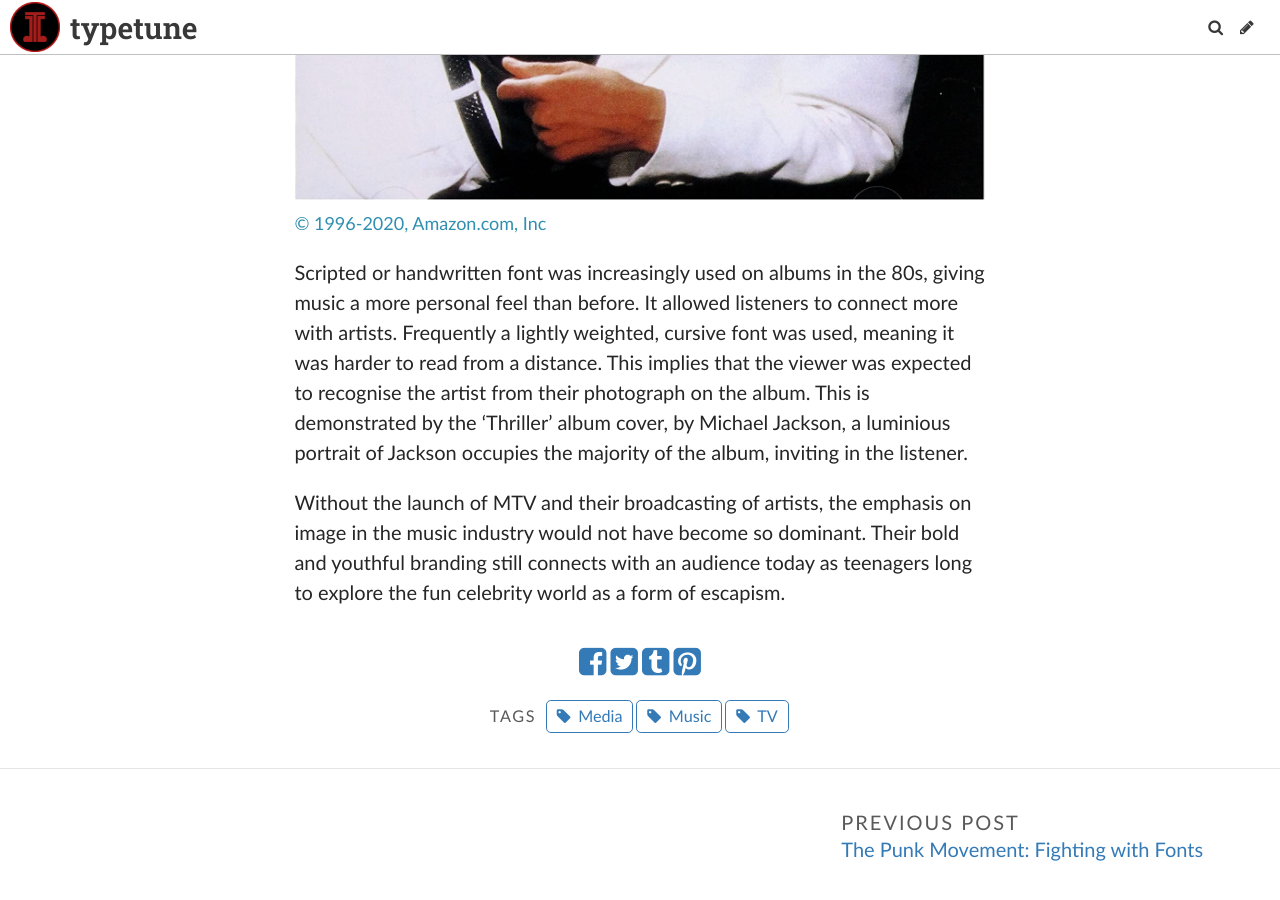
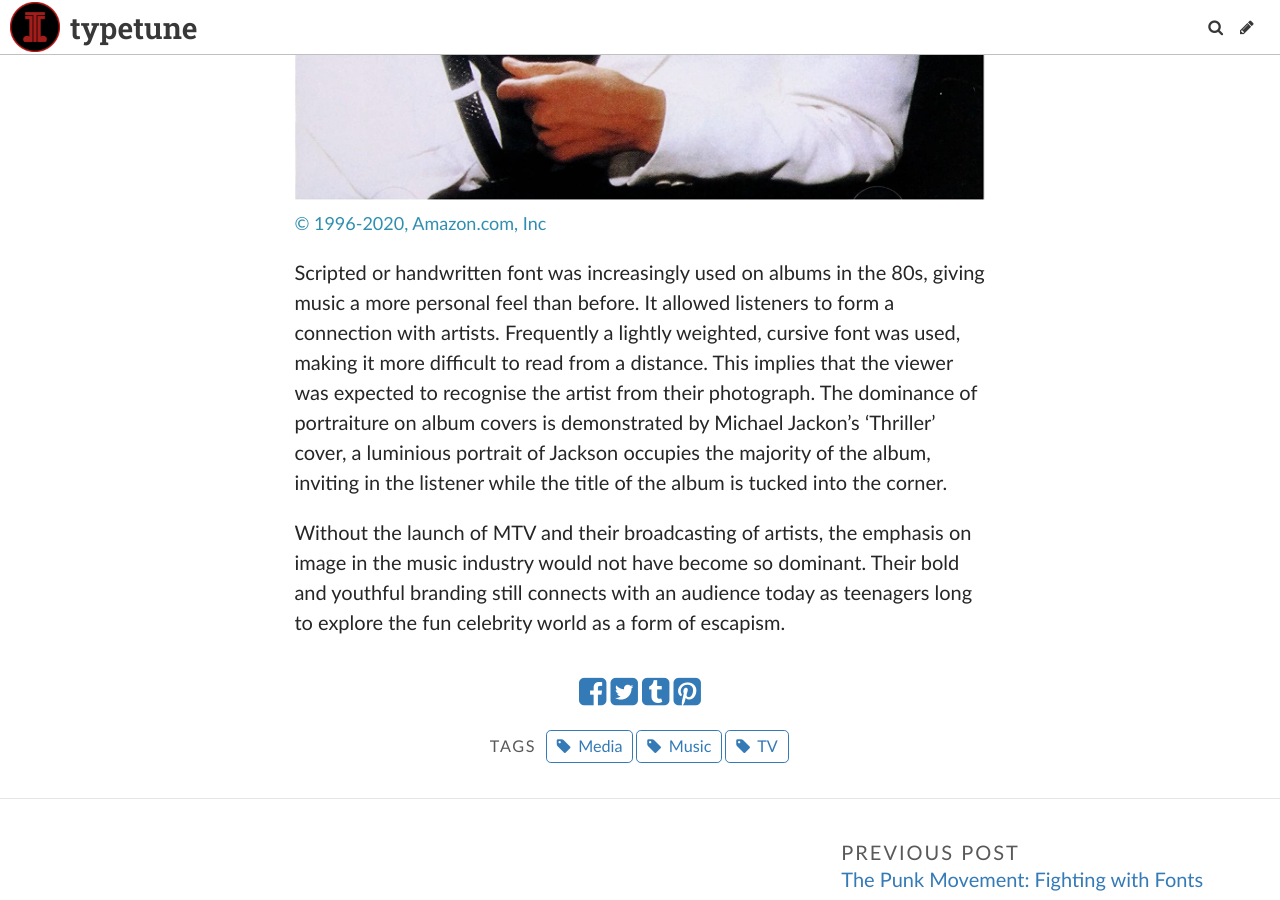
Before and after one commit to lauracutting/typetune, a Jekyll site: the page built from _posts/2020-10-06-mtv-the-visualization-of-music.md, in a window 1280 px wide and 900 px high, scrolled down 2180 px. Built offline with Jekyll 4.4.1, drawn with Linux system fonts in a browser that asks for light colours; some web fonts are replaced.

Commit message:
Update Post “2020-10-06-mtv-the-visualization-of-music”

```diff
--- a/_posts/2020-10-06-mtv-the-visualization-of-music.md
+++ b/_posts/2020-10-06-mtv-the-visualization-of-music.md
@@ -25,6 +25,6 @@ MTV featured music artists for the first time encouraging more of a focus on the
 
 ![© 1996-2020, Amazon.com, Inc](../uploads/91i7blj8mal._ac_sl1500_.jpg "Thriller by Michael Jackson, released in 1982")
 
-Scripted or handwritten font was increasingly used on albums in the 80s, giving music a more personal feel than before. It allowed listeners to connect more with artists. Frequently a lightly weighted, cursive font was used, meaning it was harder to read from a distance. This implies that the viewer was expected to recognise the artist from their photograph on the album. This is demonstrated by the 'Thriller' album cover, by Michael Jackson, a luminious portrait of Jackson occupies the majority of the album, inviting in the listener.
+Scripted or handwritten font was increasingly used on albums in the 80s, giving music a more personal feel than before. It allowed listeners to form a connection with artists. Frequently a lightly weighted, cursive font was used, making it more difficult to read from a distance. This implies that the viewer was expected to recognise the artist from their photograph. The dominance of portraiture on album covers is demonstrated by Michael Jackon's 'Thriller' cover, a luminious portrait of Jackson occupies the majority of the album, inviting in the listener while the title of the album is tucked into the corner.
 
 Without the launch of MTV and their broadcasting of artists, the emphasis on image in the music industry would not have become so dominant. Their bold and youthful branding still connects with an audience today as teenagers long to explore the fun celebrity world as a form of escapism.
```
